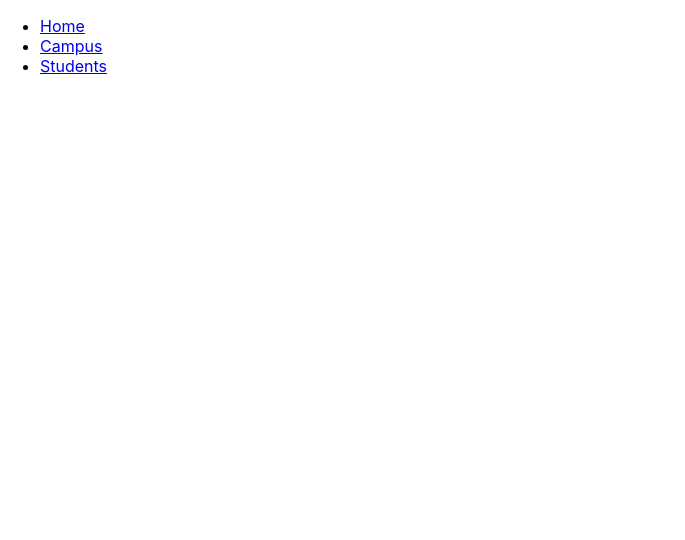
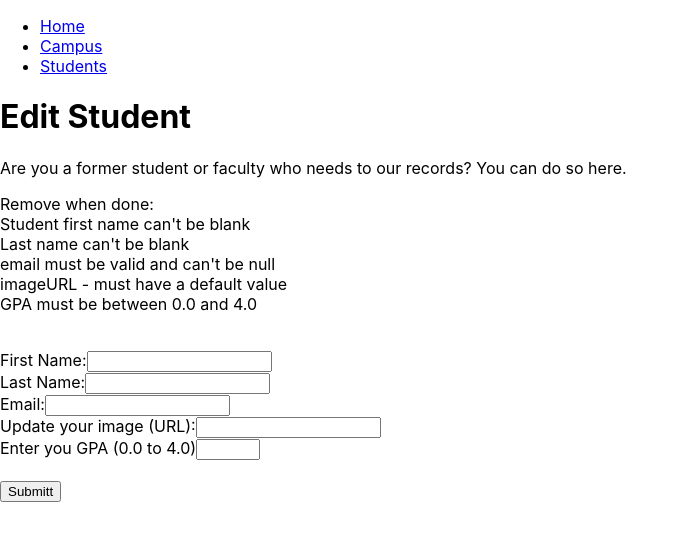
Before and after one commit to cruzgx/Crud-Campus-and-Students-Project, a React (Create React App) app: page /EditStudent in a window 1280 px wide. Shown: the top 540 px of the page, without its empty margins (0-685 px from the left). Built offline with nearby package versions, Linux system fonts and the light colour scheme.

Commit message:
Added data entry fields in into page

```diff
--- /dev/null
+++ b/src/EditStudent.js
@@ -0,0 +1,105 @@
+import React, {Component} from 'react'
+
+//TESTING: Will add EditStudent to navbar to see output
+//will be removed after finishing testing out this page.
+
+//TODO: Include a redirect to single student view
+
+class EditStudent extends Component {
+    constructor(props){
+        super(props)
+
+        //state can be added here
+        this.state = {
+            firstName: "",
+            lastName: "",
+            email: "",
+            gpa: -1,
+            isInputValid: false
+        }
+        this.handleButtonSubmit = this.handleButtonSubmit.bind(this)
+    }
+
+    handleButtonSubmit(){
+
+        //checks if first name is empty
+        if(document.getElementById('firstNameInput').value == ''){
+            alert("Cannot input a empty name for first name")
+            return
+        }
+
+        //checks if last name is empty
+        if(document.getElementById('lastNameInput').value == ''){
+            alert("Cannot input a empty name for last name")
+            return
+        }
+
+         //checks if user email is NOT a valid user email
+        const EMAIL_AUTHENTICATOR = /^[^ ]+@[^ ]+\.[a-z]{2,3}$/;
+        if(!document.getElementById('emailInput').value.match(EMAIL_AUTHENTICATOR)){
+            alert("Please input a valid email")
+            return
+        }
+
+        //checks to see if user put in valid link
+        //console.log(this.isValidUrl(document.getElementById('urlInput').value))
+
+        if(!this.isValidUrl(document.getElementById('urlInput').value)){
+            alert("Invalid url input. Please input a valid url")
+            return
+        }
+
+        alert('Sucess Valid Link')
+    }
+
+    //Used to authenticate if is a string is a valid string.
+    isValidUrl(str){
+        var pattern = new RegExp('^(https?:\\/\\/)?'+ // protocol
+        '((([a-z\\d]([a-z\\d-]*[a-z\\d])*)\\.)+[a-z]{2,}|'+ // domain name
+        '((\\d{1,3}\\.){3}\\d{1,3}))'+ // OR ip (v4) address
+        '(\\:\\d+)?(\\/[-a-z\\d%_.~+]*)*'+ // port and path
+        '(\\?[;&a-z\\d%_.~+=-]*)?'+ // query string
+        '(\\#[-a-z\\d_]*)?$','i'); // fragment locator
+        return !!pattern.test(str);
+    }
+
+    render(){
+        return(
+            <div>
+                <h1>Edit Student</h1>
+                <p>Are you a former student or faculty who needs to
+                    our records? You can do so here.
+                </p>
+
+                <p>Remove when done: <br></br>
+                    Student first name can't be blank <br></br>
+                    Last name can't be blank <br></br>
+                    email must be valid and can't be null <br></br>
+                    imageURL - must have a default value <br></br>
+                    GPA must be between 0.0 and 4.0 <br></br>
+                </p>
+                <br></br>
+                <label>First Name:</label>
+                <input id="firstNameInput"></input> <br></br>
+
+                <label>Last Name:</label>
+                <input id='lastNameInput'></input> <br></br>
+
+                <label>Email:</label>
+                <input id='emailInput'></input> <br></br>
+
+                <label>Update your image (URL):</label>
+                <input id='urlInput'></input><br></br>
+
+                <label>Enter you GPA (0.0 to 4.0)</label>
+                <input type='number' min='0.0' max='4.0' step='.1' id='gpaInput'></input>
+                <br></br>
+                <br></br>
+
+                <button onClick={this.handleButtonSubmit}>Submitt</button>
+            </div>
+        )
+    }
+}
+
+export default EditStudent
--- a/src/index.js
+++ b/src/index.js
@@ -9,6 +9,7 @@ import {BrowserRouter, Route, Link, Switch} from 'react-router-dom';
 import AddCampus from './AddCampus';
 import AddStudent from './AddStudent';
 import EditCampus from './EditCampus';
+import EditStudent from './EditStudent';
 // import reportWebVitals from './reportWebVitals';
 
 ReactDOM.render(
@@ -28,6 +29,7 @@ ReactDOM.render(
     <Route path="/AddCampus" component={AddCampus}/>
     <Route path="/AddStudent" component={AddStudent} />
     <Route path="/EditCampus" component={EditCampus}/>
+    <Route path='/EditStudent' component={EditStudent} />
     </Switch>
     </div>
     </BrowserRouter>,
```
